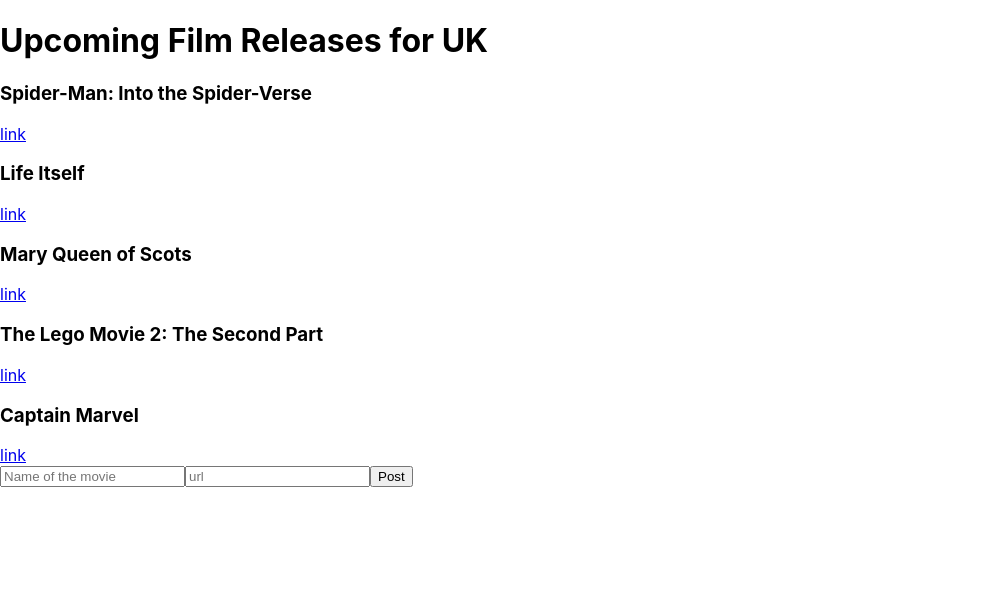
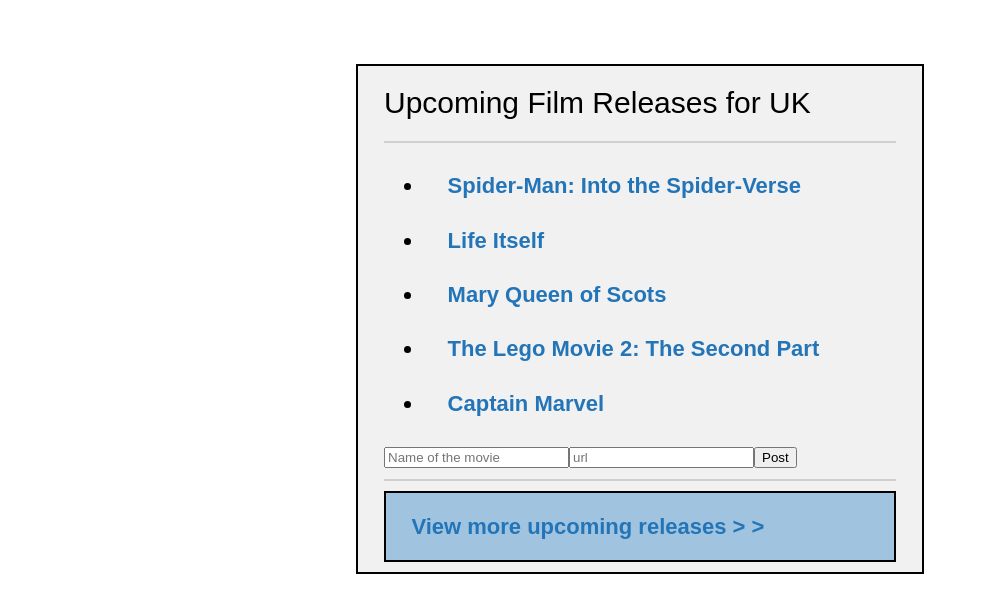
Before and after one commit to J-Rozas/Film-Releases, a React (Create React App) app: page / in a window 1280 px wide. Shown: the top 612 px of the page, without its empty margins (0-987 px from the left). Built offline with nearby package versions, Linux system fonts and the light colour scheme.

Commit message:
Add tags and styling

```diff
--- a/src/App.css
+++ b/src/App.css
@@ -36,3 +36,61 @@
     transform: rotate(360deg);
   }
 }
+
+
+main {
+  max-width: 40%;
+  margin: auto;
+  border: 2px solid black;
+  padding-left: 2%;
+  padding-right: 2%;
+  font-family: Arial, Helvetica, sans-serif;
+  margin-top: 5%;
+  background-color: #f1f1f1;
+}
+
+h1 {
+  font-weight: 450;
+  font-size: 30px;
+}
+
+li {
+  text-indent: 5%;
+  padding-top: 3%;
+  padding-bottom: 3%;
+  font-size: 22px;
+  font-weight: 550;
+}
+
+li > a {
+  color: #2375b8;
+  text-decoration: none;
+}
+
+form {
+  margin-bottom: 2%;
+}
+
+.line {
+  display: block;
+  width: 100%;
+  height: 1px;
+  border-bottom: 2px solid #d0d0d0;
+}
+
+footer {
+  padding-top: 4%;
+  padding-bottom: 4%;
+  margin-top: 2%;
+  margin-bottom: 2%;
+  border: 2px solid black;
+  text-indent: 5%;
+  background-color: #a0c4df;
+}
+
+footer > a {
+  text-decoration: none;
+  color: #2375b8;
+  font-size: 22px;
+  font-weight: 600;
+}
--- a/src/App.js
+++ b/src/App.js
@@ -4,10 +4,19 @@
 function App() {
  return (
    <>
-     <h1>
-       Upcoming Film Releases for UK
-     </h1>
-     <FilmBox></FilmBox>
+    <main>
+      <h1>
+        Upcoming Film Releases for UK
+      </h1>
+      <span className='line'></span>
+      <div id='film-box'>
+        <FilmBox></FilmBox>
+      </div>
+      <span className='line'></span>
+      <footer>
+       <a href="https://www.imdb.com/calendar/?region=gb" target='_blank'>View more upcoming releases > ></a>
+      </footer>
+    </main>
    </>
  )
 }
--- a/src/components/Film.js
+++ b/src/components/Film.js
@@ -2,10 +2,9 @@
 
 const Film = ({name, url}) => {
   return (
-    <>
-      <h3>{name}</h3>
-      <a href={url}>link</a>
-    </>
+    <li>
+      <a href={url} target='_blank'>{name}</a>
+    </li>
   )
 }
 
--- a/src/containers/FilmBox.js
+++ b/src/containers/FilmBox.js
@@ -49,7 +49,9 @@
 
   return (
     <>
-      <FilmList films={films}></FilmList>
+      <ul>
+        <FilmList films={films}></FilmList>
+      </ul>
       <FilmForm onFilmSubmit={addFilm}></FilmForm>
     </>
   )
```
